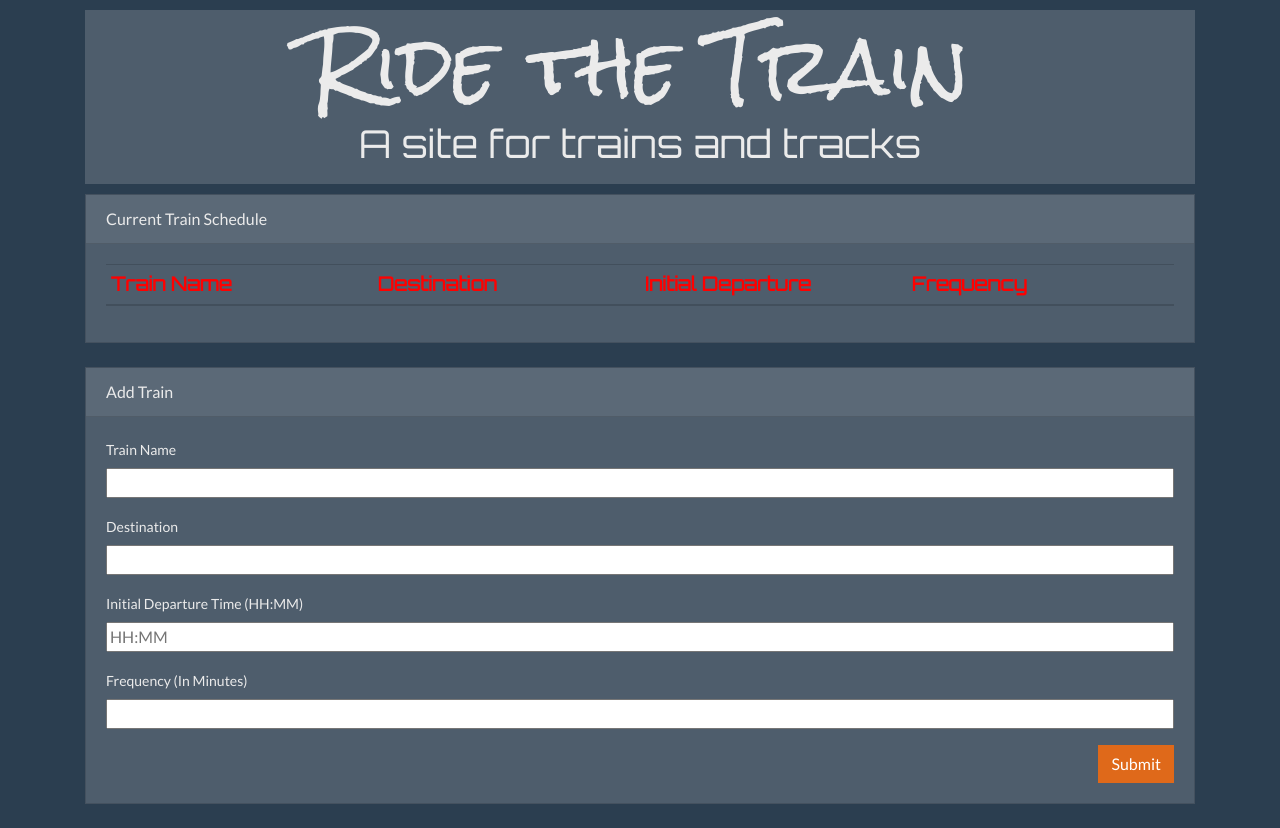
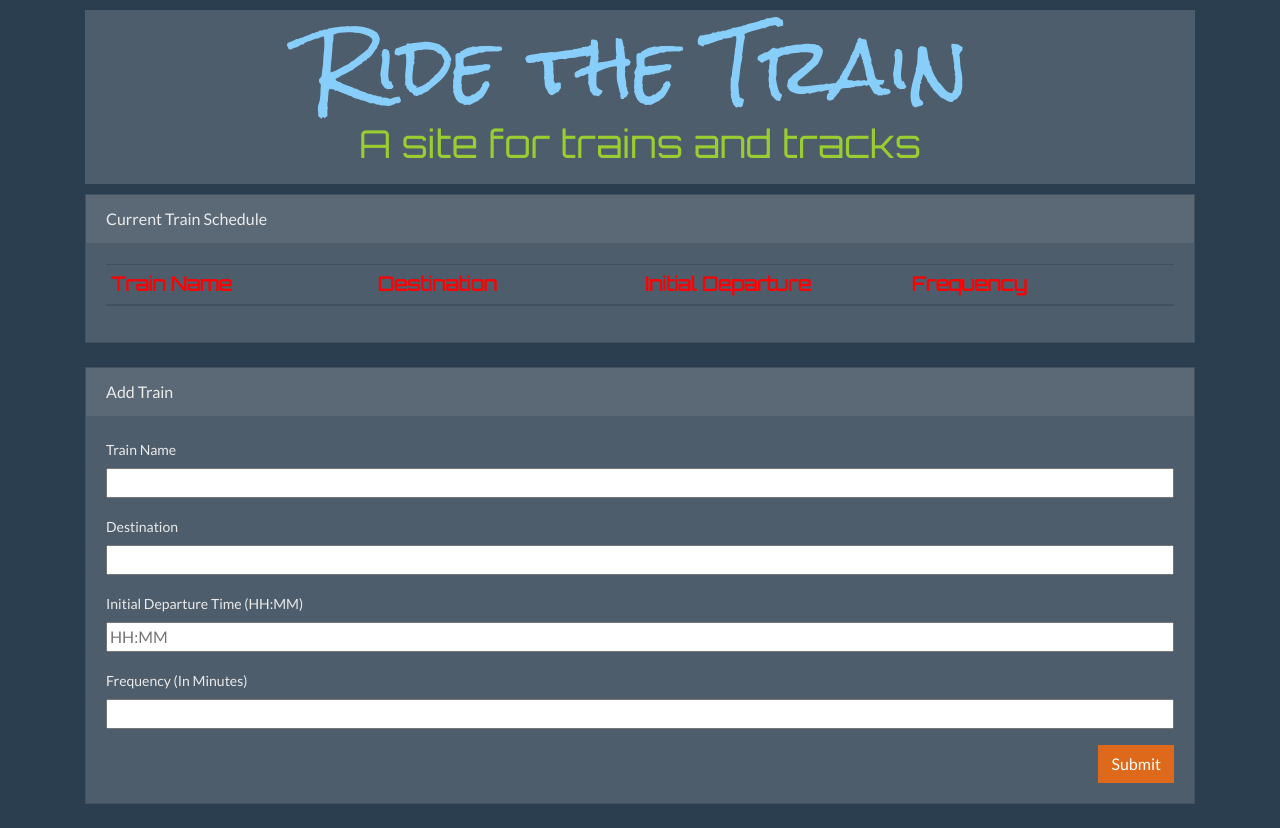
Before and after one commit to Shtever/Train-Scheduler, a plain HTML site: page index.html in a window 1280 px wide. Drawn offline with nearby package versions, Linux system fonts and the light colour scheme; no server answers; a web font is replaced by a local one.

Commit message:
changed jumbotron title color.

```diff
--- a/style.css
+++ b/style.css
@@ -6,11 +6,13 @@
 h1 {
     font-size: 6vw;
     font-family: 'Rock Salt', cursive;
+    color: lightskyblue;
 }
 
 h3 {
     font-family: 'Orbitron', sans-serif;
     font-size: 3vw;
+    color: yellowgreen;
 }
 
 #train-table th, td {
```
